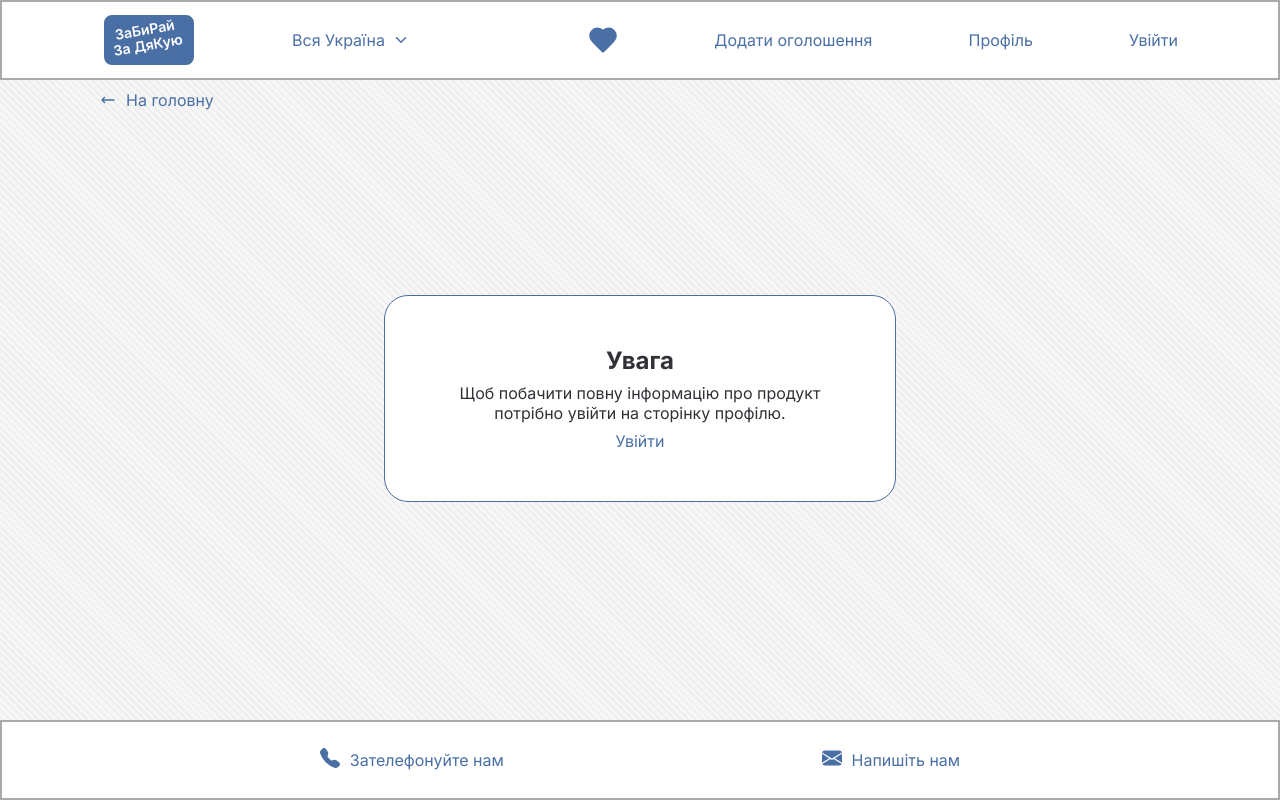
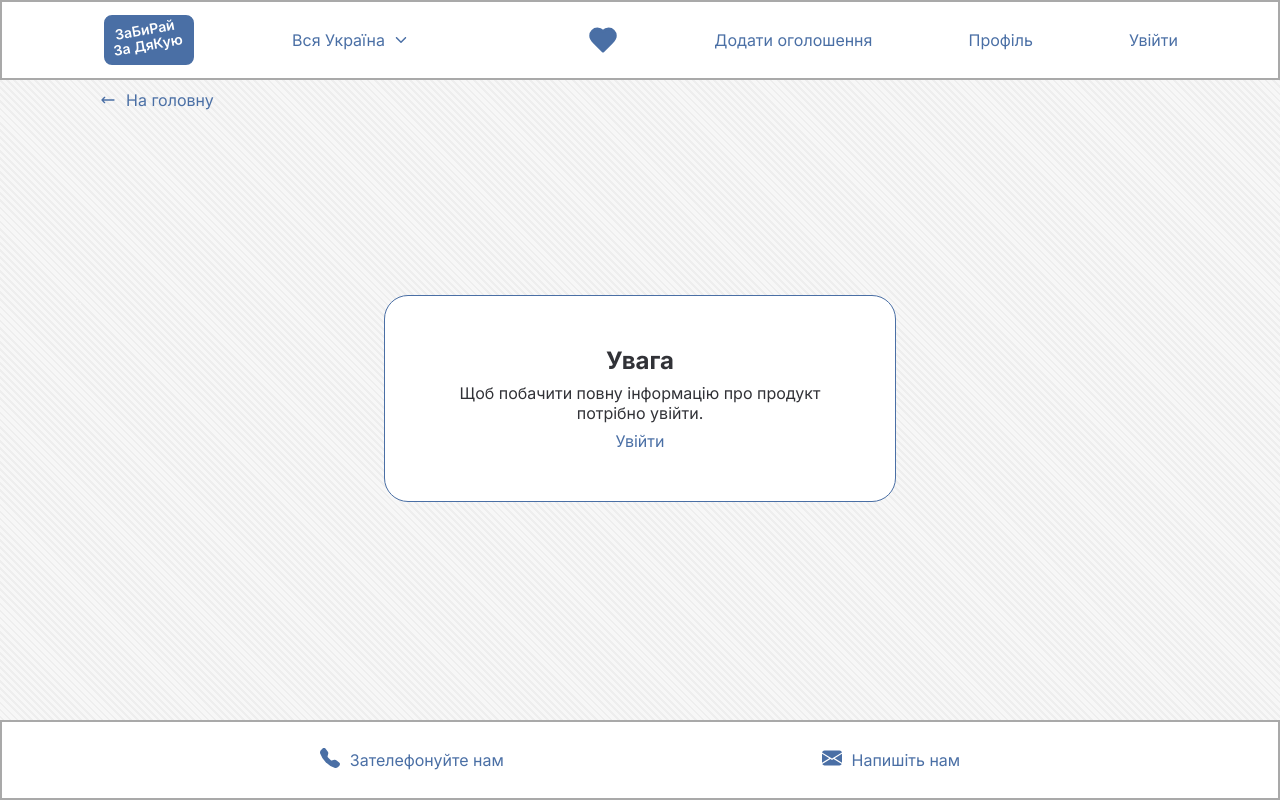
Before and after one commit to hardaira/take_away_for_free, a React (Vite) app: page /#/details in a window 1280 px wide. Built offline with nearby package versions, Linux system fonts and the light colour scheme.

Commit message:
messages

```diff
--- a/src/pages/DetailsBlockedPage.tsx
+++ b/src/pages/DetailsBlockedPage.tsx
@@ -15,7 +15,7 @@ export const DetailsBlockedPage: React.FC = () => {
           <div className="form__box__login">
             <h2>Увага</h2>
             <p>
-              Щоб побачити повну інформацію про продукт  потрібно увійти на сторінку профілю.
+              Щоб побачити повну інформацію про продукт  потрібно увійти.
             </p>
             <p className="login_link" onClick={() => navigate("/login")}>
               Увійти
--- a/src/pages/FavoritesBlockedPage.tsx
+++ b/src/pages/FavoritesBlockedPage.tsx
@@ -16,7 +16,7 @@ export const FavoritesBlockedPage: React.FC = () => {
             <h2>Увага</h2>
             <p>
               Щоб побачити інформацію про вибрані продукти, потрібно
-              зареєструватись і увійти на сторінку профілю.
+              увійти.
             </p>
             <p className="login_link" onClick={() => navigate("/login")}>
               Увійти
```
